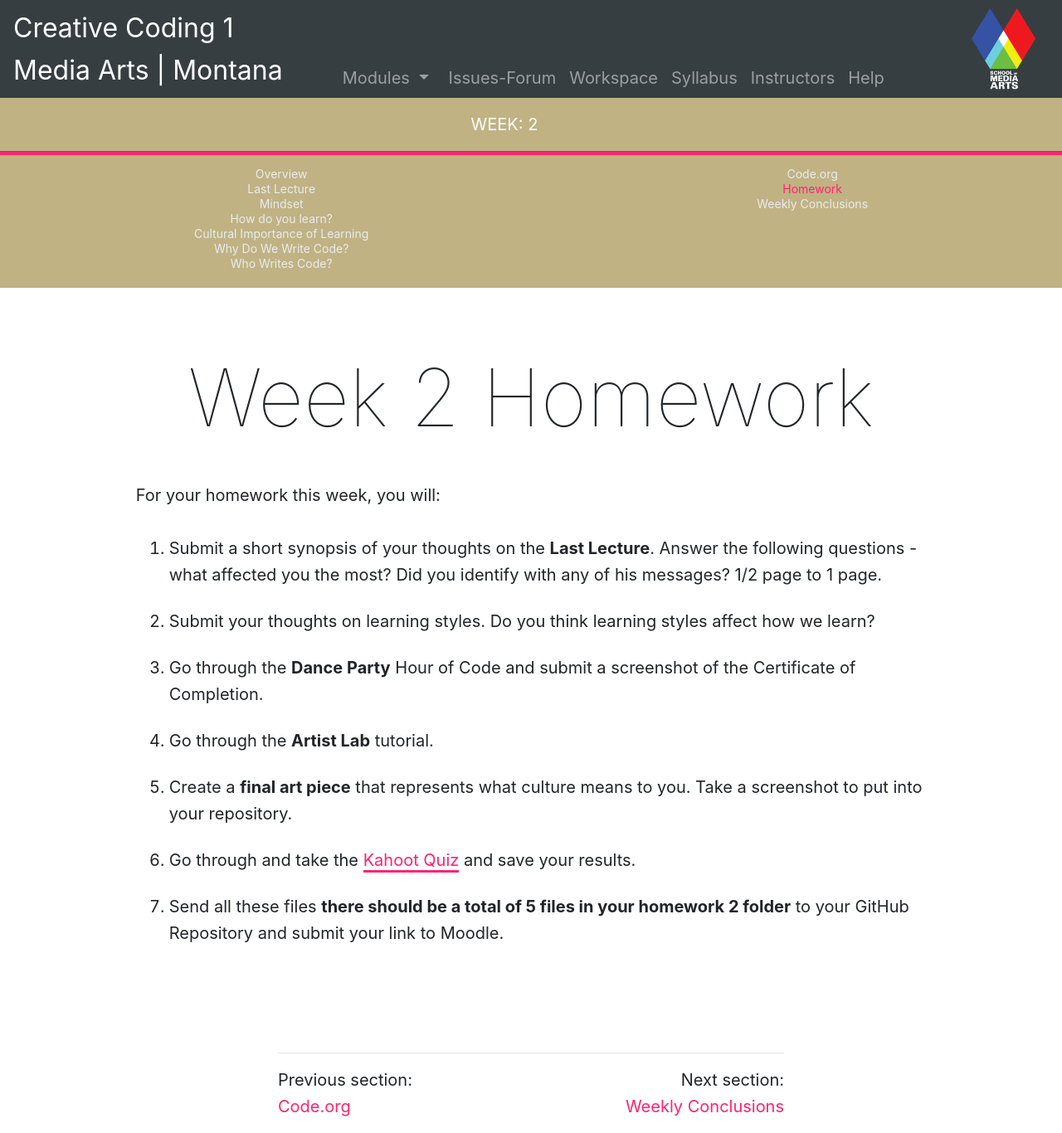
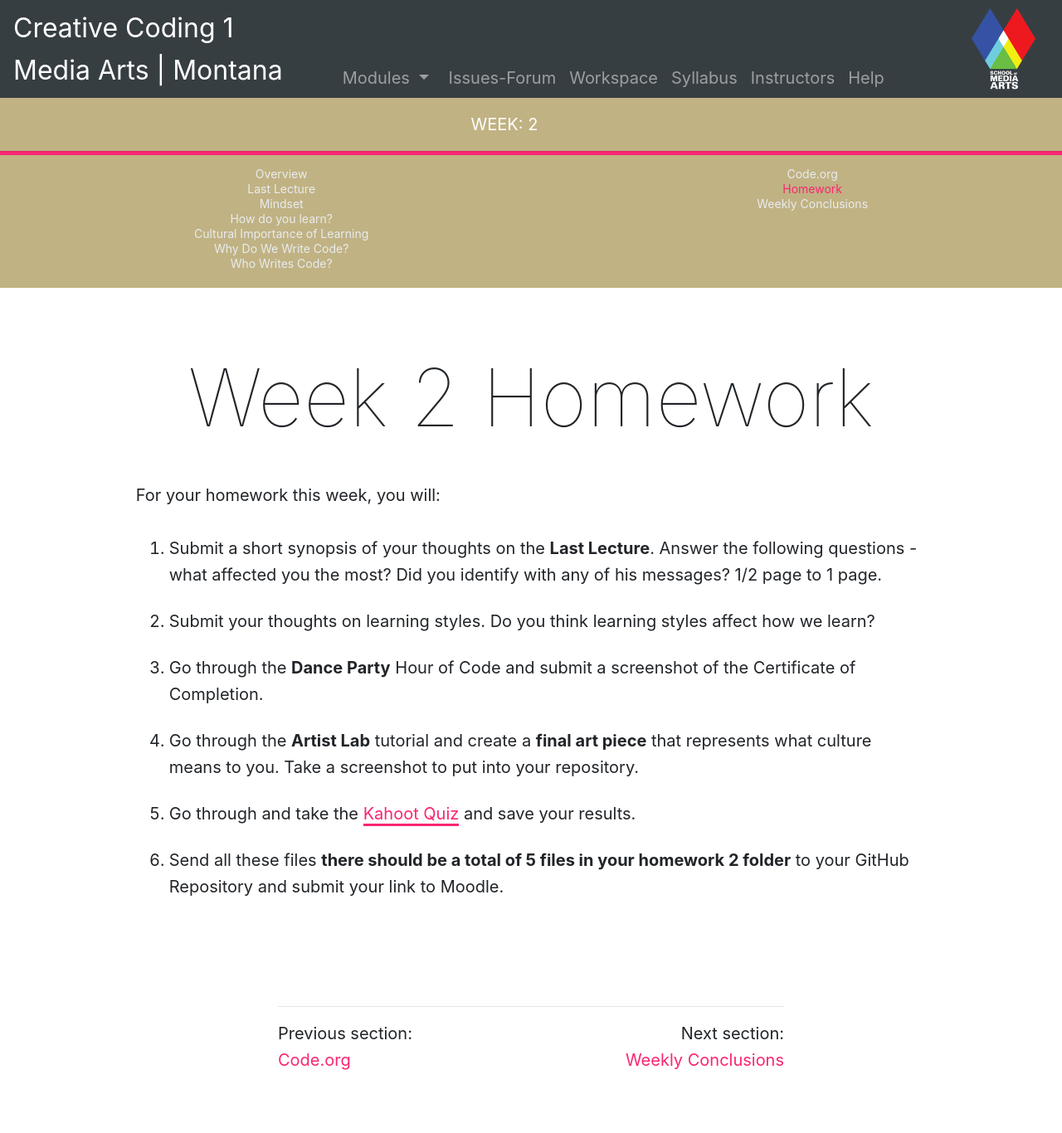
Before and after one commit to Montana-Media-Arts/MART120-Fall2022, a Jekyll site: the page built from modules/week-2/_posts/2017-01-10-homework.md, in a window 1280 px wide. Shown: the whole page at 83% size. Built offline with Jekyll 4.4.1, drawn with Linux system fonts in a browser that asks for light colours; nearby versions of some CDN libraries; after the commit the page ends 1310 px from its top, so only the background shows below that.

Commit message:
Update 2017-01-10-homework.md

```diff
--- a/modules/week-2/_posts/2017-01-10-homework.md
+++ b/modules/week-2/_posts/2017-01-10-homework.md
@@ -11,7 +11,6 @@ For your homework this week, you will:
 1. Submit a short synopsis of your thoughts on the <b>Last Lecture</b>.  Answer the following questions - what affected you the most?  Did you identify with any of his messages? 1/2 page to 1 page.
 2. Submit your thoughts on learning styles.  Do you think learning styles affect how we learn?
 3. Go through the <b>Dance Party</b> Hour of Code and submit a screenshot of the Certificate of Completion.
-4. Go through the <b>Artist Lab</b> tutorial.
-5. Create a <b>final art piece</b> that represents what culture means to you.  Take a screenshot to put into your repository.
+4. Go through the <b>Artist Lab</b> tutorial and create a <b>final art piece</b> that represents what culture means to you.  Take a screenshot to put into your repository.
 6. Go through and take the <a href="https://kahoot.it/challenge/0800555?challenge-id=84387498-97d5-4d82-ae4e-eabb1c94cf58_1660887669395" target="_blank"> Kahoot Quiz</a> and save your results.
 7. Send all these files **there should be a total of 5 files in your homework 2 folder** to your GitHub Repository and submit your link to Moodle.
```
